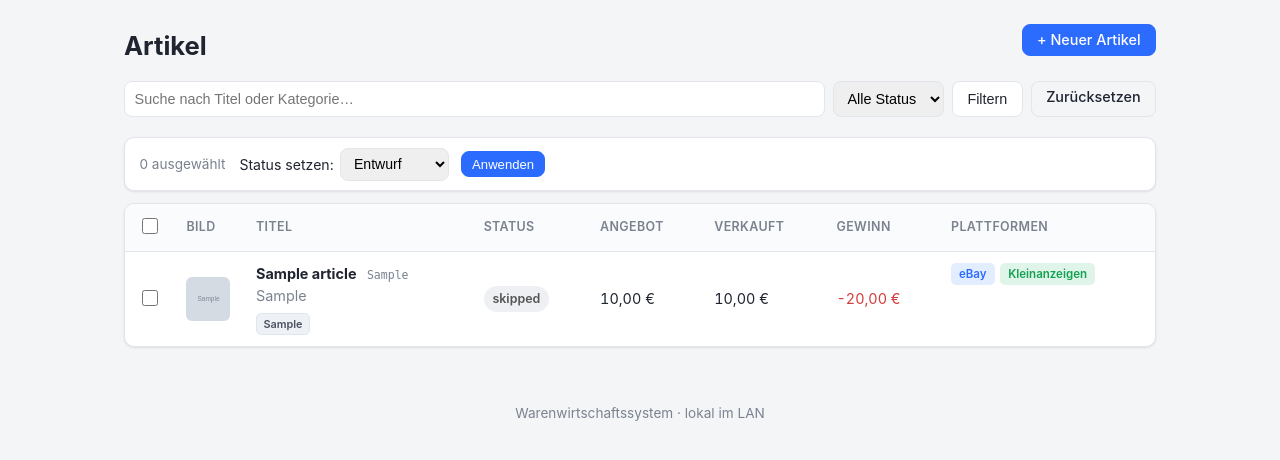
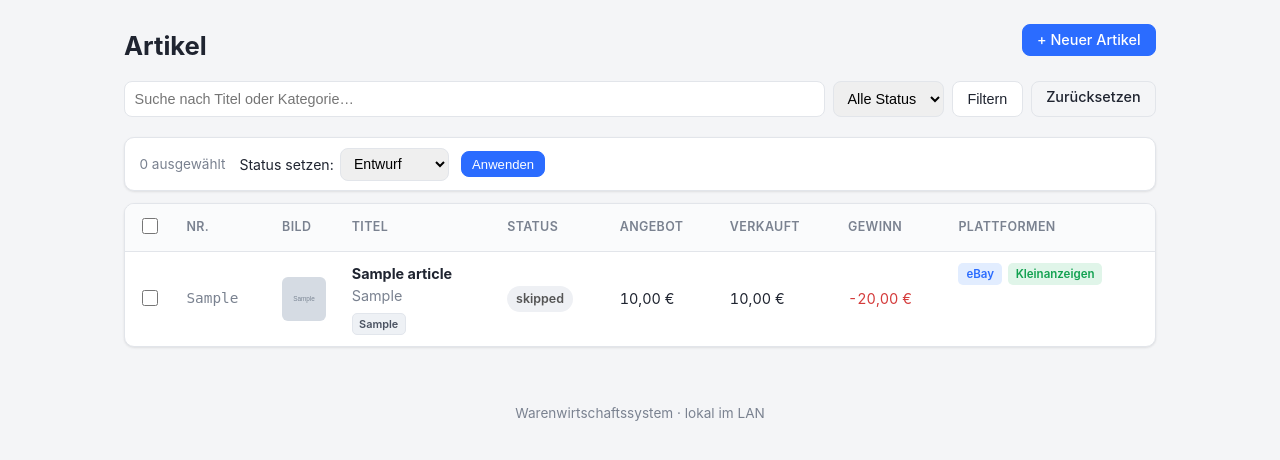
Before and after one commit to Nilshh/warensystem, a FastAPI app: page /articles in a window 1280 px wide. Shown: the part 53-513 px from the top of the page. Run offline with FastAPI, Linux system fonts and the light colour scheme; tables that the repository leaves empty hold one stand-in row (values such as "Sample post"); grey boxes marked "Sample" are stand-in pictures.

Commit message:
Artikelnummer als erste (sortierbare) Spalte in der Übersicht
- Eigene Spalte "Nr." in der Artikelliste, sortierbar
- Inline-Anzeige unter dem Titel entfernt (nun redundant)

Co-Authored-By: Claude Opus 4.8 (1M context) <noreply@anthropic.com>

```diff
--- a/app/main.py
+++ b/app/main.py
@@ -309,6 +309,7 @@ def dashboard(
 # Artikelliste
 # ---------------------------------------------------------------------------
 SORT_COLUMNS = {
+    "article_no": Article.article_no,
     "title": Article.title,
     "status": Article.status,
     "listing_price": Article.listing_price,
--- a/app/static/style.css
+++ b/app/static/style.css
@@ -78,7 +78,7 @@ h2 { font-size: 1.05rem; margin: 0 0 .75rem; }
 
 .badge { display: inline-block; padding: .2rem .55rem; border-radius: 20px; font-size: .78rem; font-weight: 600; background: #eef0f4; color: #555; }
 .badge.artno { background: #eef1f5; color: #4a5261; font-family: ui-monospace, monospace; }
-.artno-inline { font-family: ui-monospace, monospace; font-size: .72rem; margin-left: .4rem; }
+.artno-cell { font-size: .8rem; color: var(--muted); white-space: nowrap; }
 .status-entwurf { background: #eceff3; color: #5b6572; }
 .status-angeboten { background: #e2edff; color: #2b6cff; }
 .status-reserviert { background: #fff2d9; color: #b8791b; }
--- a/app/templates/articles.html
+++ b/app/templates/articles.html
@@ -66,6 +66,7 @@
   <thead>
     <tr>
       <th class="check-cell"><input type="checkbox" id="select-all" title="Alle auswählen"></th>
+      {{ sorthead('article_no', 'Nr.') }}
       <th>Bild</th>
       {{ sorthead('title', 'Titel') }}
       {{ sorthead('status', 'Status') }}
@@ -81,6 +82,7 @@
       <td class="check-cell" onclick="event.stopPropagation()">
         <input type="checkbox" class="rowcheck" name="ids" value="{{ a.id }}">
       </td>
+      <td class="mono artno-cell">{{ a.article_no }}</td>
       <td class="thumb-cell">
         {% if a.images %}
           <img class="thumb" src="/uploads/{{ a.images[0].filename }}" alt="">
@@ -90,7 +92,6 @@
       </td>
       <td>
         <strong>{{ a.title }}</strong>
-        {% if a.article_no %}<span class="muted artno-inline">{{ a.article_no }}</span>{% endif %}
         {% if a.category %}<br><span class="muted">{{ a.category }}</span>{% endif %}
         {% if a.tag_list %}
         <div class="row-tags">
```
